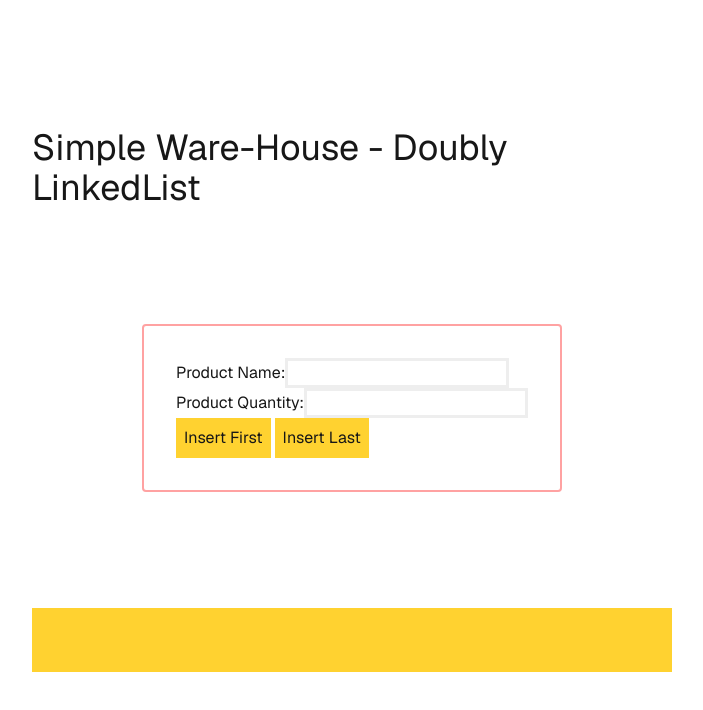
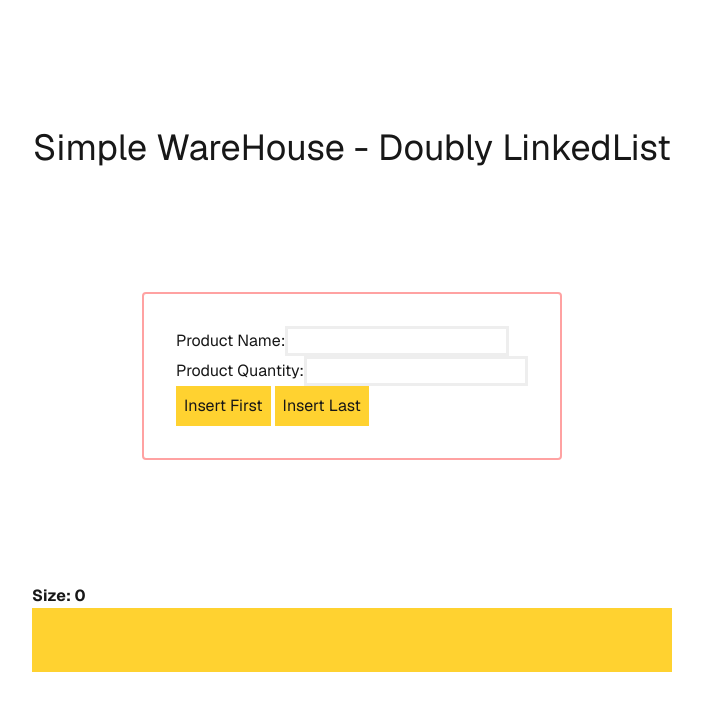
Before and after one commit to heshamabdelazim/Doubly-LinkedList, a Next.js app: page / in a window 1280 px wide. Shown: the top 710 px of the page, without its empty margins (288-991 px from the left). Built offline with nearby package versions, Linux system fonts and the light colour scheme.

Commit message:
adding size method and displaying it within client side

```diff
--- a/app/Classes/LinkedList.ts
+++ b/app/Classes/LinkedList.ts
@@ -134,6 +134,9 @@ export class LinkedList {
     target?.nextP?.setPreP(target?.preP);
     this.size--
   }
+  getSize(): number {
+    return this.size;
+  }
 }
 export const y = new LinkedList();
 y.insert_first("one", 1);
--- a/app/page.tsx
+++ b/app/page.tsx
@@ -52,7 +52,7 @@ export default function Home() {
   return (
     <div className="flex min-h-screen items-center justify-center bg-zinc-50 font-sans dark:bg-black">
       <main className="flex min-h-screen w-full max-w-3xl flex-col items-center justify-between py-32 px-16 bg-white dark:bg-black sm:items-start">
-        <h1 className="mx-auto text-4xl">Simple Ware-House - Doubly LinkedList</h1>
+        <h1 className="mx-auto text-4xl">Simple WareHouse - Doubly LinkedList</h1>
         <form className="p-8 p-6 rounded m-auto border-2 border-red-300">
           <div>
             <label htmlFor="product-name">Product Name:</label>
@@ -65,6 +65,7 @@ export default function Home() {
           <button onClick={(e) => handle_submitFirst(e)} className="bg-amber-300 p-2" >Insert First</button>
           <button onClick={(e) => handle_submitLast(e)} className="bg-amber-300 p-2 ml-1" >Insert Last</button>
         </form>
+        <p className="font-bold">Size: {x.getSize()}</p>
         <div id="list" className="p-[2rem] bg-amber-300 min-w-[100%]">
           <ul>
             {products.map((prod) => (
```
